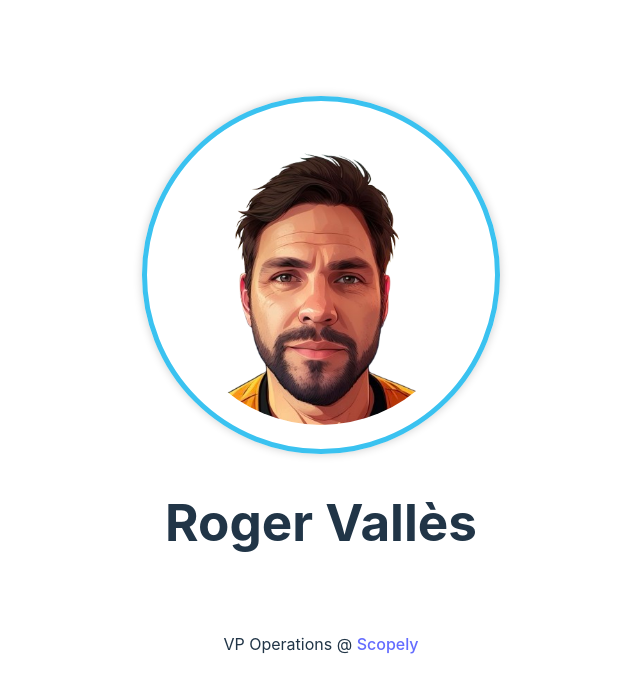
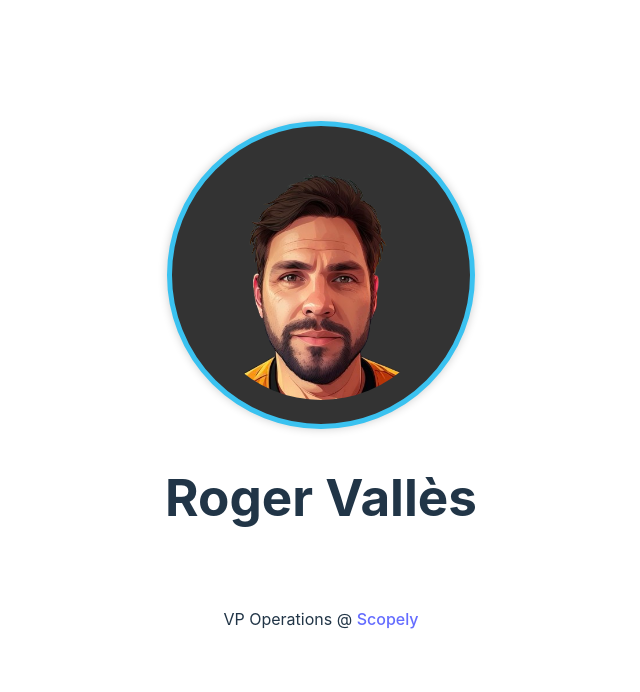
Before and after one commit to rogervalles/rogervalles.github.io, a React (Vite) app in the folder personal-site/: page / in a window 1280 px wide. Shown: the top 692 px of the page, without its empty margins (319-959 px from the left). Built offline with nearby package versions, Linux system fonts and the light colour scheme.

Commit message:
updated styles and image size

```diff
--- a/personal-site/src/App.jsx
+++ b/personal-site/src/App.jsx
@@ -10,8 +10,8 @@ function App() {
           <RoundedImage
             src={profilePic}
             alt="Roger Vallès"
-            width="300px"
-            height="300px"
+            width="250px"
+            height="250px"
           />
         </a>
 
--- a/personal-site/src/index.css
+++ b/personal-site/src/index.css
@@ -74,4 +74,5 @@ button:focus-visible {
   object-fit: cover;
   border: 5px solid #3ac2f0; /* This adds the border ring */
   box-shadow: 0 0 10px rgba(0, 0, 0, 0.2); /* Optional shadow for aesthetics */
+  background-color: #333;
 }
```
